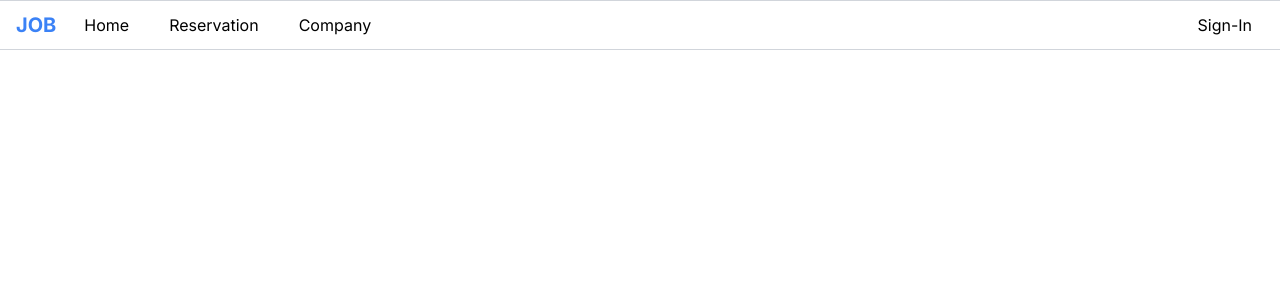
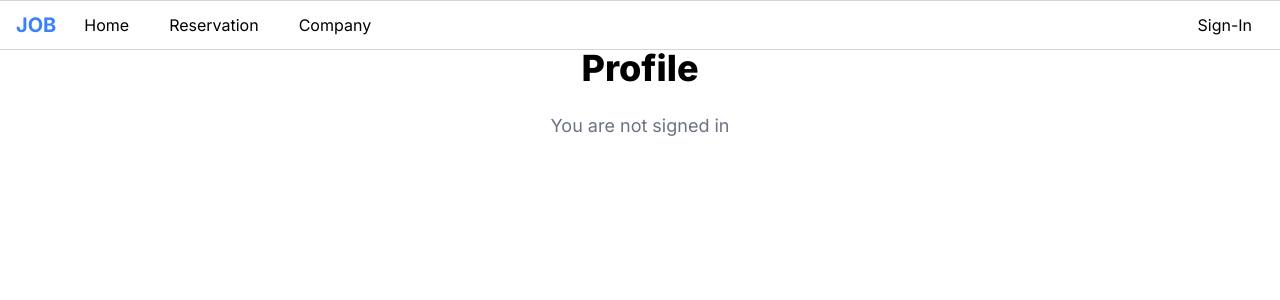
Before and after one commit to 2110503-2564/fe-project-2024-2-ia_uku_mo_ai, a Next.js app: page /profile in a window 1280 px wide. Shown: the top 300 px of the page. Built offline with nearby package versions, Linux system fonts and the light colour scheme; no server answers.

Commit message:
Update page.tsx

```diff
--- a/src/app/profile/page.tsx
+++ b/src/app/profile/page.tsx
@@ -1,8 +1,30 @@
+'use client'
+import { useSession } from "next-auth/react";
 
-export default function ProfliePage() {
+export default function ProfilePage() {
+  const { data: session } = useSession();
+
   return (
     <main className="pt-12">
       {/* TopMenu height is 50px */}
+      <div className="text-center">
+        <h1 className="text-4xl font-extrabold mb-6">Profile</h1>
+        {session ? (
+          <div className="bg-white shadow-md rounded-lg p-6 inline-block text-left">
+            <p className="text-lg text-gray-700 mb-2">
+              <span className="font-semibold">Name:</span> {session.user.data.name}
+            </p>
+            <p className="text-lg text-gray-700 mb-2">
+              <span className="font-semibold">Email:</span> {session.user.data.email}
+            </p>
+            <p className="text-lg text-gray-700">
+              <span className="font-semibold">Tel:</span> {session.user.data.tel}
+            </p>
+          </div>
+        ) : (
+          <p className="text-lg text-gray-500">You are not signed in</p>
+        )}
+      </div>
     </main>
   );
 }
```
